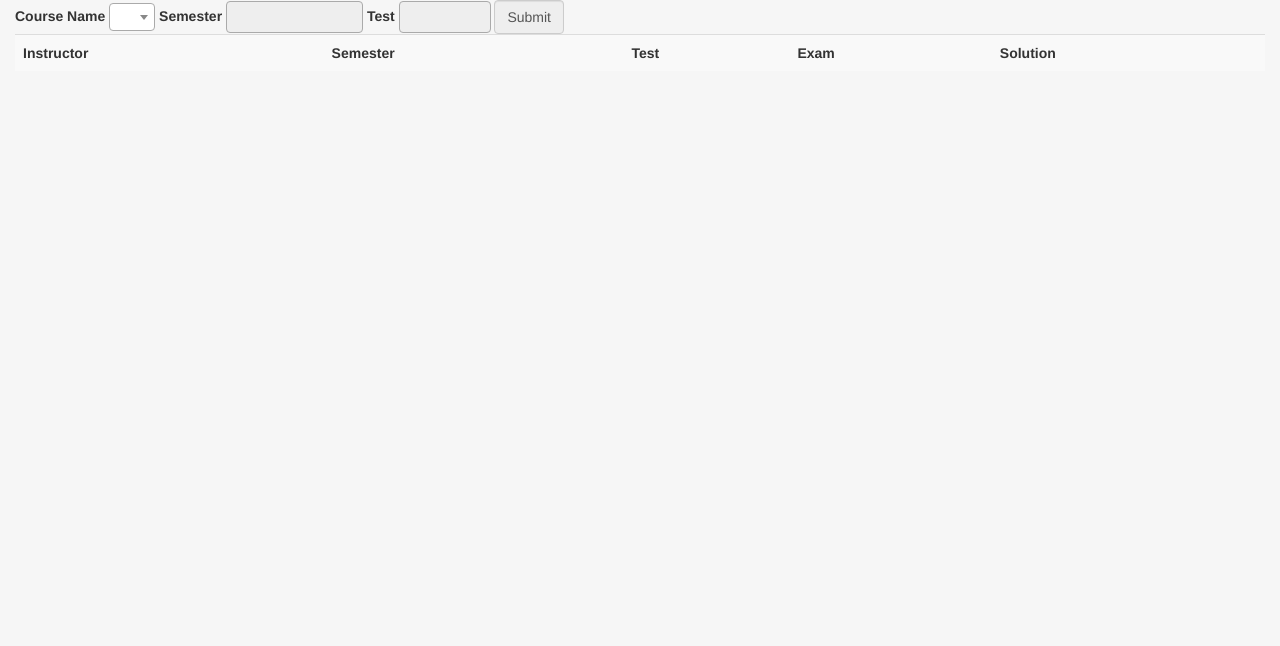
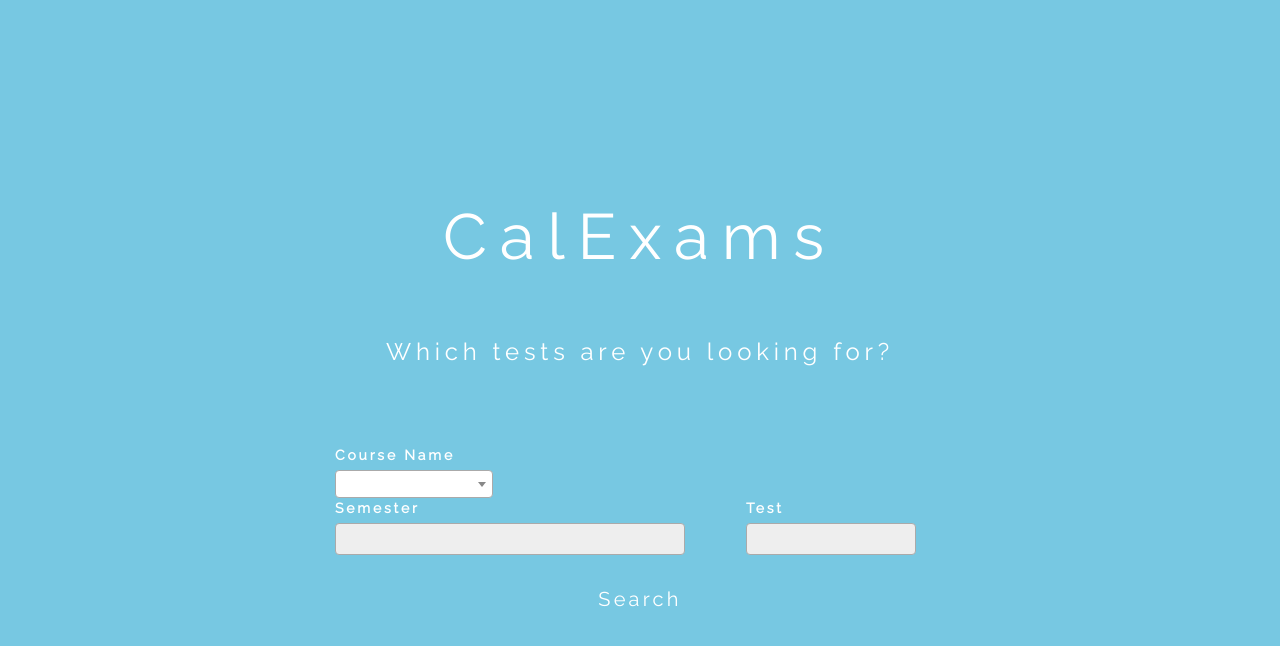
Before and after one commit to LennyDong/BerkTestFinder, a Django app: template mainpage/templates/mainpage/home.html in a window 1280 px wide. Shown: the top 646 px of the page. Run offline with Django 3.2, Linux system fonts and the light colour scheme; the template is opened without the code that fills it, so the values that code supplies are empty; parts of the project's set-up code (start-up, migrations or seed data) failed here and were passed over; some libraries are stand-ins or nearby versions.

Commit message:
Added styling

```diff
--- /dev/null
+++ b/mainpage/static/mainpage/css/customFont.css
@@ -0,0 +1,39 @@
+h1, h2, h3, h4, h5, h6 {
+    font-family: "Raleway";
+    color: white
+}
+
+h1{
+    letter-spacing: 12.8px;
+    font-size: 64px;
+}
+
+h3 {
+    letter-spacing: 4.8px;
+}
+p, div{
+    font-family: "Raleway";
+}
+
+.fieldTitle {
+    color: white;
+}
+
+.spacer {
+    float: left;
+}
+
+label{
+    letter-spacing: 2.8px;
+}
+
+#searchButton{
+    color: white;
+    font-size: 20px;
+    letter-spacing: 3.2px;
+    cursor: pointer;
+}
+
+#searchButton:hover{
+    text-decoration: underline;
+}
--- a/mainpage/static/mainpage/js/app.js
+++ b/mainpage/static/mainpage/js/app.js
@@ -10,6 +10,7 @@
     this.testsEntered = false;
     this.semesters = [];
     this.exams = [];
+    this.showTable = false;
 
     this.checkNoTest = function(){
       for (i = 0; i < this.response.length; i += 1) {
@@ -23,6 +24,7 @@
 
     this.send = function(queryCtrl){
       this.response = [];
+      this.showTable = true;
       this.loading = true;
       this.noTest = false;
       $http({
--- a/mainpage/templates/mainpage/header.html
+++ b/mainpage/templates/mainpage/header.html
@@ -7,9 +7,11 @@
 	{% load staticfiles %}
 	<link rel="stylesheet" href="{% static 'mainpage/css/bootstrap.min.css' %}" type = "text/css"/>
 	<link rel="stylesheet" href="{% static 'mainpage/css/loadingIcon.css' %}" type = "text/css"/>
+    <link rel="stylesheet" href="{% static 'mainpage/css/customFont.css' %}" type = "text/css"/>
 	<meta name="viewport" content = "width=device-width, initial-scale=1.0">
 	<script src="https://ajax.googleapis.com/ajax/libs/jquery/1.12.2/jquery.min.js"></script>
 	<link href="https://cdnjs.cloudflare.com/ajax/libs/select2/4.0.3/css/select2.min.css" rel="stylesheet"/>
+    <link href="https://fonts.googleapis.com/css?family=Raleway" rel="stylesheet">
 	<script src="https://cdnjs.cloudflare.com/ajax/libs/select2/4.0.3/js/select2.min.js"></script>
 	<script type="text/javascript">
 		$(function(){
@@ -18,7 +20,7 @@
 	</script>
 </head>
 
-<body class="body" style="background-color:#f6f6f6">
+<body class="body" style="background-color:#77C8E2">
 	{% block content %}
 	{% endblock %}
 	<script type="text/javascript" src="{% static 'mainpage/js/angular.min.js' %}"></script>
--- a/mainpage/templates/mainpage/home.html
+++ b/mainpage/templates/mainpage/home.html
@@ -1,38 +1,68 @@
 {% extends 'mainpage/header.html' %}
 
 {% block content %}
-	<div class = 'container-fluid' ng-controller="QueryController as queryCtrl">
-		<form class = 'form-inline' ng-submit="queryCtrl.send(queryCtrl)">
-			<div class = 'form-group'>
+    <div class="container-fluid" style="height: 275px">
+        <h1 class="text-center" style="padding-top: 182px">CalExams</h1>
+    </div>
+    <div class="container-fluid" style="height: 100px">
+        <h3 class="text-center" style="padding-top: 44px">Which tests are you looking for?</h3>
+    </div>
+	<div class = 'container-fluid' style="padding-top: 70px" ng-controller="QueryController as queryCtrl">
+    		<form id="searchForm" class = 'form-inline' ng-submit="queryCtrl.send(queryCtrl)">
+                <div class="row">
+        			<div class = 'form-group col-md-6 col-md-offset-3'>
+                        <div class='spacer' style="padding-right: 10%">
+                            <div class="fieldTitle">
             				    <label for = "course">Course Name</label>
-			  <select class='form-control' type="text" id = "course" name="course" placeholder="ex: cs61a"
+                            </div>
+                            <div>
+                			    <select class='form-control' type="text" id = "course" name="course" placeholder="ex: cs61a" style="width: 158px"
                 							 ng-model="queryCtrl.query.course" ng-change="queryCtrl.toggleCourse(queryCtrl)">
                 							 {% for class in classes %}
                 							 		<option value="{{class}}">{{class}}</option>
                 							 {% endfor %}
                 				</select>
+                            </div>
+                        </div>
+                        <div class='spacer' style="padding-right: 10%">
+                            <div class="fieldTitle">
             			        <label for = "semester">Semester</label>
-				<select class='form-control' type="text" id = "semester" name="semester" placeholder="ex: spring 2015"
+                            </div>
+                            <div>
+                				<select class='form-control' type="text" id = "semester" name="semester" placeholder="ex: spring 2015" style="width: 350px"
                 							 ng-model="queryCtrl.query.semesters" ng-disabled="!queryCtrl.courseEntered" ng-change="queryCtrl.toggleSemester(queryCtrl)"
                 							 multiple="multiple">
                 							 {% verbatim %}
                 							 		<option ng-repeat="item in queryCtrl.semesters" value="{{item.semester}}">{{item.semester}}</option>
                 							 {% endverbatim %}
                 				</select>
+                            </div>
+                        </div>
+                        <div class='spacer'>
+                            <div class="fieldTitle">
             				    <label for = "test">Test</label>
-				<select class='form-control' type="text" id = "test" name="test" placeholder="ex: midterm 1"
+                            </div>
+                            <div>
+                				<select class='form-control' type="text" id = "test" name="test" placeholder="ex: midterm 1" style="width: 170px"
                 							 ng-model="queryCtrl.query.tests" ng-disabled="!queryCtrl.semestersEntered" ng-change="queryCtrl.toggleTest(queryCtrl)"
-							 multiple="multiple">
+                							 multiple="multiple" style="width: 20%">
                 							 <option value="midterm 1">Midterm 1</option>
                 							 <option value="midterm 2">Midterm 2</option>
                 							 <option value="midterm 3">Midterm 3</option>
                 							 <option value="final">Final</option>
                 				</select>
-			  <input type="submit" class='form-control' text='Search' ng-disabled="!queryCtrl.testsEntered">
+                            </div>
+                        </div>
+        			</div>
+                </div>
+                <div class="row col-md-2 col-md-offset-5" style="text-align: center; padding-top: 30px">
+                    <span id="searchButton" style="color: white;
+                                              font-size: 20px;
+                                              letter-spacing: 3.2px" onclick="submitForm()">Search</span>
                 </div>
     		</form>
 		<table class="table table-striped">
-			<tr>
+			<tr ng-show="queryCtrl.showTable">
 				<th>Instructor</th>
 				<th>Semester</th>
 				<th>Test</th>
@@ -75,4 +105,14 @@
 		<h4 class="text-center" ng-show="queryCtrl.loading">
 			<span class="glyphicon glyphicon-refresh glyphicon-refresh-animate"></span> Loading...</h4>
 	</div>
+    <script>
+        function submitForm(){
+            $("#searchForm").submit();
+        }
+        $(function(){
+            $("#searchForm").on("submit", function (e) {
+                e.preventDefault();
+            })
+        })
+    </script>
 {% endblock %}
```
Lines whose indentation alone changed are shown as unchanged.
